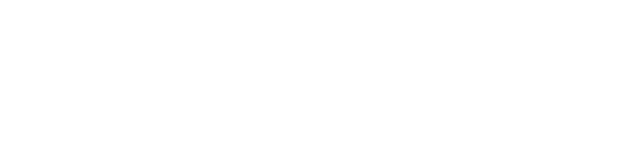
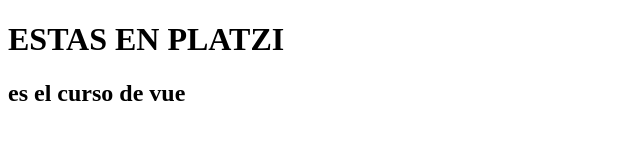
Before and after one commit to julio7esteban/Vue, a plain HTML site: page index.html in a window 1280 px wide. Shown: the whole page, without its empty margins (0-640 px from the left). Drawn offline with nearby package versions, Linux system fonts and the light colour scheme.

Commit message:
filtros vue atravez de funciones

```diff
--- a/index.html
+++ b/index.html
@@ -5,28 +5,34 @@
     <title>Curse vs.js</title>
 
 </head>
-<body><template v-if="mostrar">
-    <h1 >
-        Este es mi titulo
-    </h1>
-    <h2 >
-        Este es mi subtitulo
-    </h2>
-    <div id="app">
-        Hola {{nombre}}
-        <a  :href="url" target="_blank">Ir a {{Pagina}}</a>
-    </div>
-</template>
+<body><div id="app">
+
+        <h1 >
+                {{titulo1 | uppercase}}
+            </h1>
+            <h2 >
+                {{Subtitulo | lowercase}}
+            </h2>
+
+
+</div>
     <script src="https://cdn.jsdelivr.net/npm/vue/dist/vue.js"></script>
 <script type ="text/javascript">
 
 let app= new Vue({
     el:'#app',
     data:{
-        nombre:'Julio',
-        url:'https://google.com',
-        Pagina: 'google',
-        motrar: true
+       titulo1:'Estas en Platzi',
+       Subtitulo:'Es el curso de vue'
+    },filters:{
+        uppercase: function(str ){
+          return str.toUpperCase();
+
+        },
+        lowercase: function(str){
+            return str.toLowerCase();
+
+        }
     }
 })
 
```
